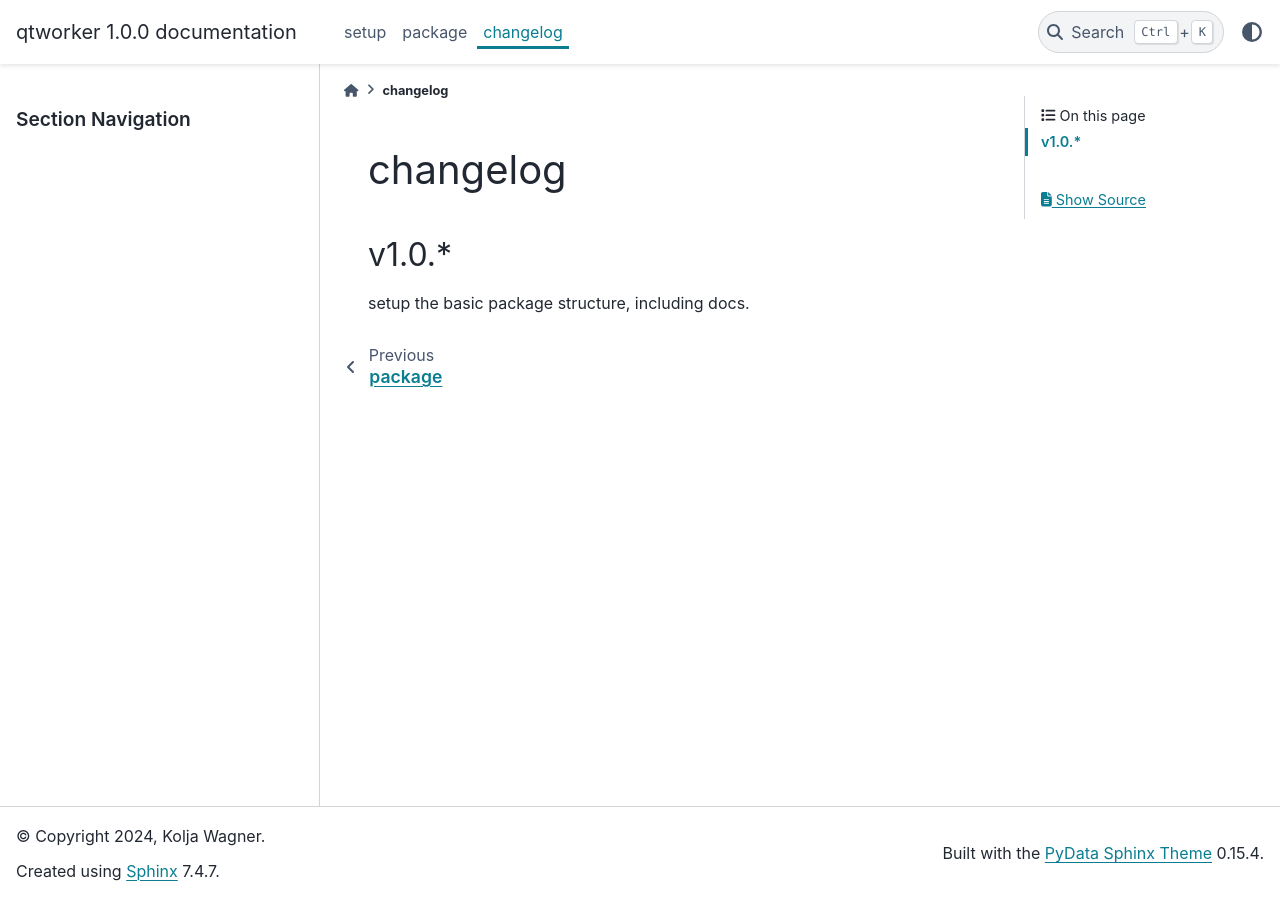
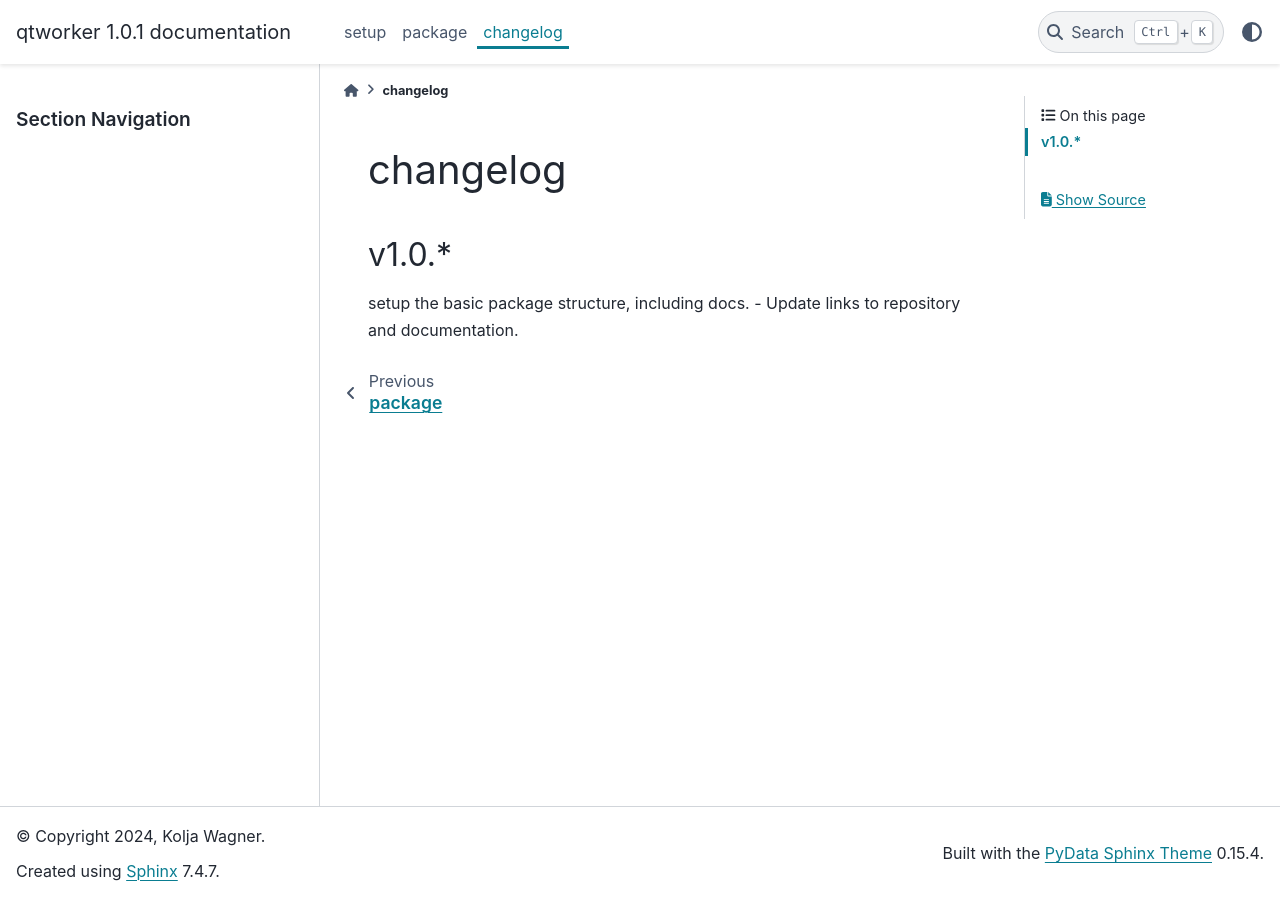
Before and after one commit to kolja-wagner/qtworker, a Sphinx documentation site: the page built from docs/source/change.rst, in a window 1280 px wide. Built offline with Sphinx 7.4.7 and the PyData theme 0.15.4, drawn with Linux system fonts in a browser that asks for light colours.

Commit message:
update links

```diff
--- a/docs/source/change.rst
+++ b/docs/source/change.rst
@@ -4,3 +4,4 @@
 v1.0.*
 ------
 setup the basic package structure, including docs.
+- Update links to repository and documentation.
--- a/pyproject.toml
+++ b/pyproject.toml
@@ -27,7 +27,7 @@
     ]
 
 [project.urls]
-#Documentation = "https://configwidgets.readthedocs.io/en/latest/"
+Documentation = "https://qtworker.readthedocs.io/en/latest/"
 Repository = "https://github.com/kolja-wagner/qtworker"
 
 
--- a/src/qtworker/__init__.py
+++ b/src/qtworker/__init__.py
@@ -3,7 +3,7 @@
 @author: kolja
 """
 
-__version__ = __version__ = "1.0.0"
+__version__ = __version__ = "1.0.1"
 
 
 from .worker import Worker, WorkerSignals
```
Also changed, not shown: Readme.md (+14 -0 lines).
